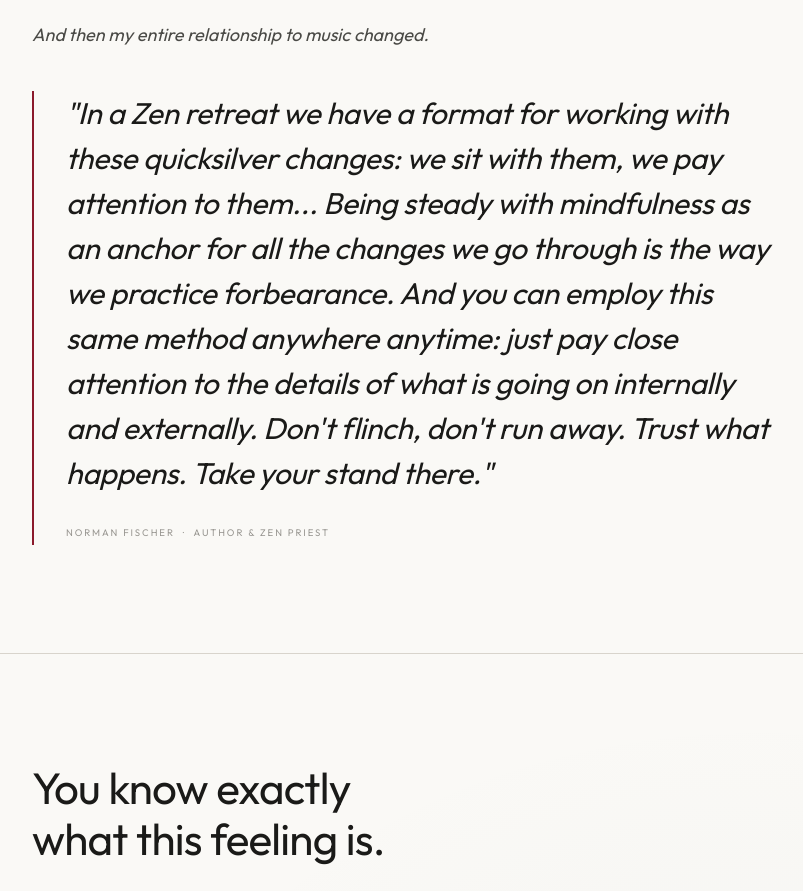
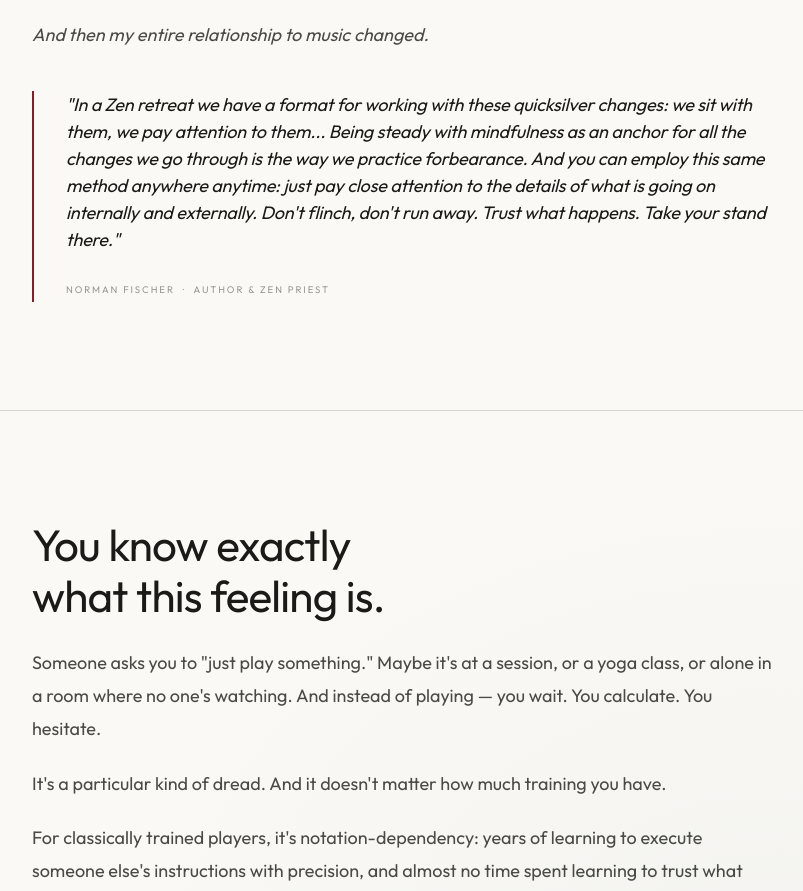
Before and after one commit to alangrubner/openstrings-academy, a website: page index.html in a window 1280 px wide. Shown: the part 1353-2244 px from the top of the page, without its empty margins (238-1041 px from the left). Drawn offline with Linux system fonts and the light colour scheme.

Commit message:
Reduce Fischer quote font size
Co-Authored-By: Claude Sonnet 4.6 <noreply@anthropic.com>

```diff
--- a/index.html
+++ b/index.html
@@ -518,7 +518,7 @@
     .ext-quote blockquote {
       font-family: 'Outfit', system-ui, sans-serif;
       font-style: italic;
-      font-size: clamp(1.25rem, 3vw, 1.875rem);
+      font-size: clamp(0.9375rem, 2vw, 1.125rem);
       font-weight: 400;
       color: var(--text);
       line-height: 1.5;
```
